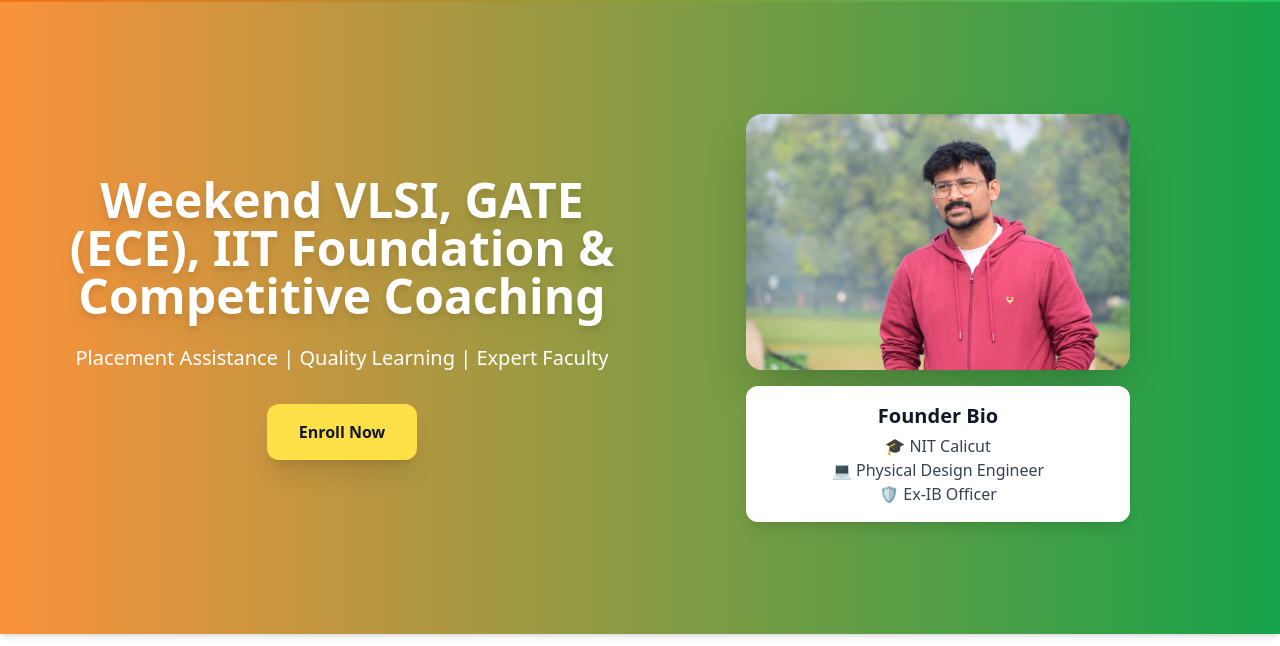
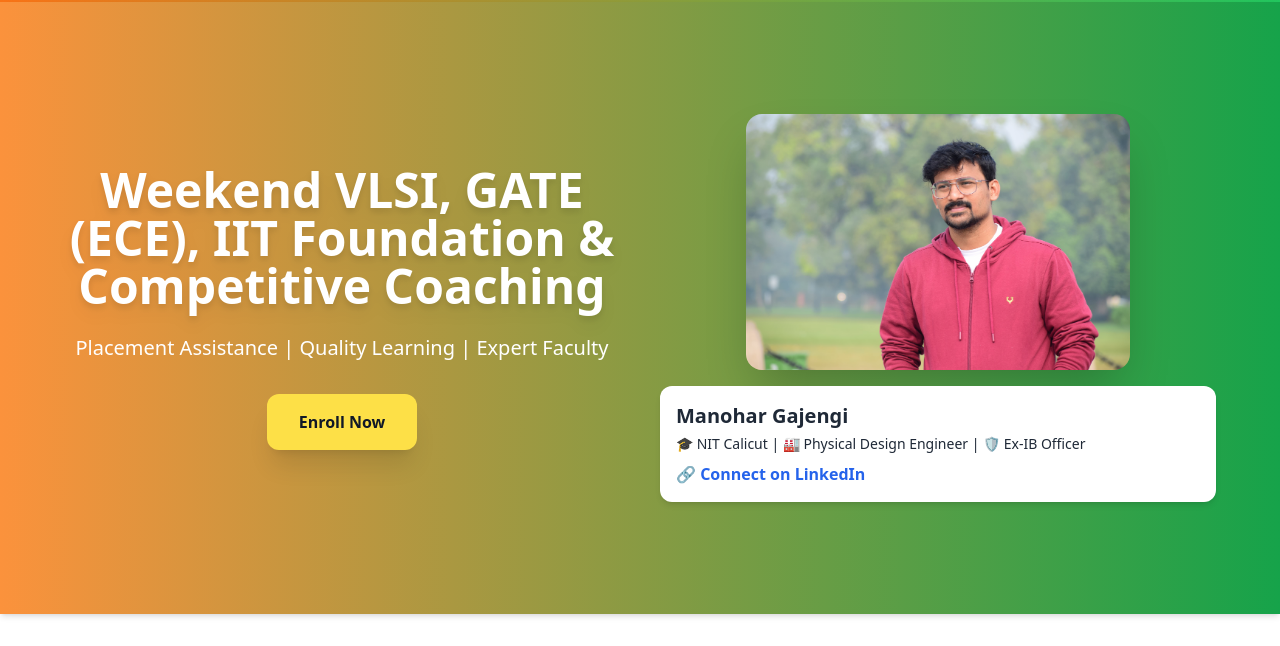
Before and after one commit to manohargajengi12/mana-academy-website, a plain HTML site: page index.html in a window 1280 px wide. Shown: the part 154-800 px from the top of the page. Drawn offline with nearby package versions, Linux system fonts and the light colour scheme.

Commit message:
Update index.html

```diff
--- a/index.html
+++ b/index.html
@@ -40,7 +40,6 @@
 <!-- Hero Section -->
 <section id="home" class="bg-gradient-to-r from-orange-400 to-green-600 text-white text-center py-28 shadow-md animate__animated animate__fadeIn">
   <div class="max-w-6xl mx-auto flex flex-col md:flex-row items-center justify-center gap-10">
-    <!-- Left Text -->
     <div class="flex-1">
       <h2 class="text-5xl font-extrabold mb-6 drop-shadow-lg animate__animated animate__fadeInUp animate__delay-1s">
         Weekend VLSI, GATE (ECE), IIT Foundation & Competitive Coaching
@@ -52,15 +51,14 @@
         Enroll Now
       </button>
     </div>
-
-    <!-- Right Image + Bio -->
-    <div class="flex-1 flex flex-col items-center animate__animated animate__fadeInRight animate__delay-2s">
-      <img src="your-image.jpg" alt="Mana Academy Founder" class="rounded-2xl shadow-2xl w-full max-w-sm mx-auto mb-4">
-      <div class="bg-white text-gray-900 rounded-xl shadow-lg p-4 text-center w-full max-w-sm">
-        <h3 class="text-xl font-bold mb-1">Founder Bio</h3>
-        <p class="text-gray-700">🎓 NIT Calicut</p>
-        <p class="text-gray-700">💻 Physical Design Engineer</p>
-        <p class="text-gray-700">🛡️ Ex-IB Officer</p>
+    <div class="flex-1 text-center animate__animated animate__fadeInRight animate__delay-2s">
+      <img src="your-image.jpg" alt="Mana Academy" class="rounded-2xl shadow-2xl w-full max-w-sm mx-auto">
+      <div class="mt-4 bg-white text-gray-800 rounded-xl shadow-md p-4 text-left">
+        <h4 class="font-bold text-xl mb-1">Manohar Gajengi</h4>
+        <p class="text-sm">🎓 NIT Calicut | 🏭 Physical Design Engineer | 🛡️ Ex-IB Officer</p>
+        <a href="https://www.linkedin.com/in/manohar-gajengi-4b97081ab/" target="_blank" class="inline-block mt-2 text-blue-600 font-semibold hover:underline">
+          🔗 Connect on LinkedIn
+        </a>
       </div>
     </div>
   </div>
@@ -151,7 +149,6 @@
   </div>
 </section>
 
-<!-- Footer -->
 <footer class="bg-gray-900 text-gray-300 text-center py-6">
   © <span id="year"></span> Mana Academy. All Rights Reserved.
 </footer>
```
